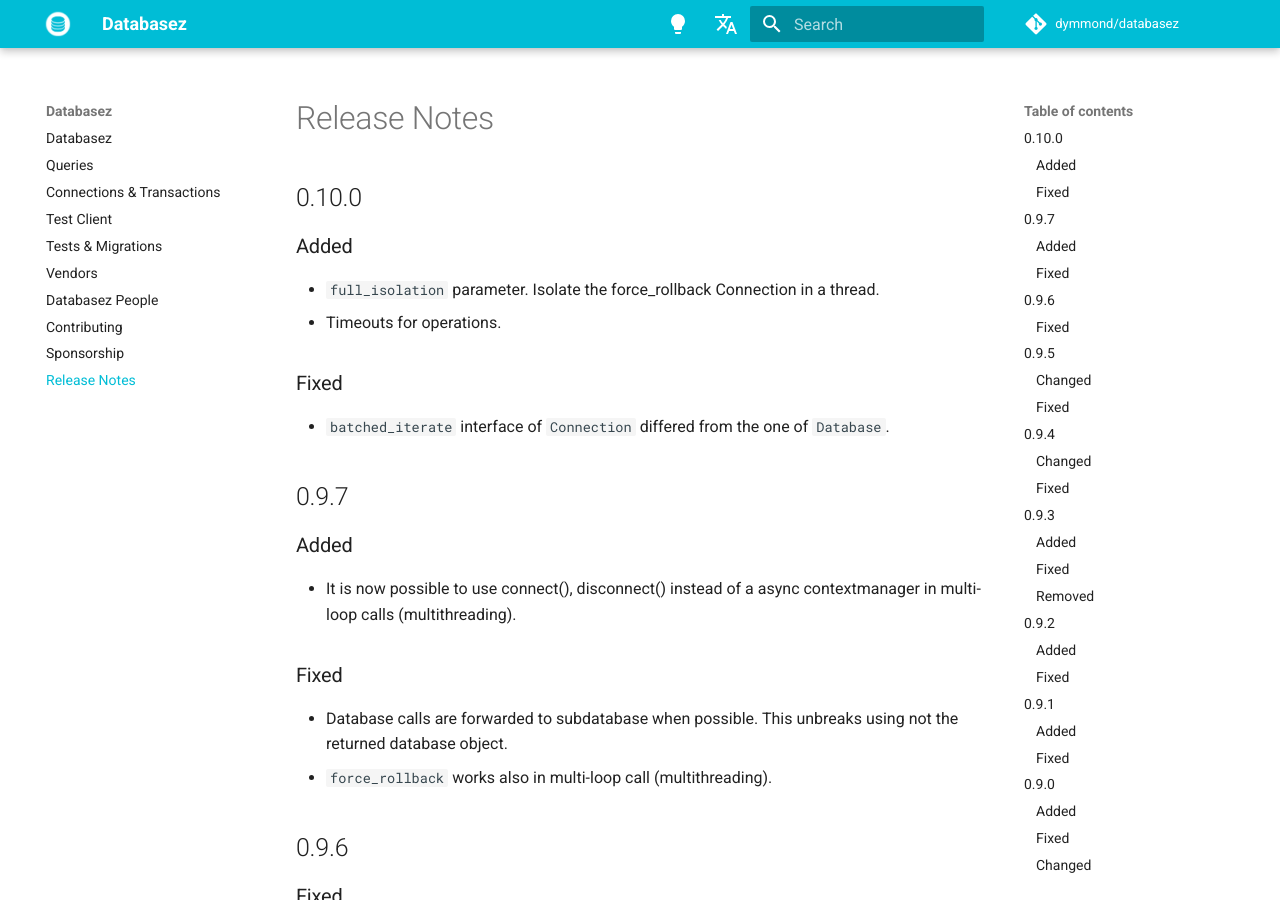
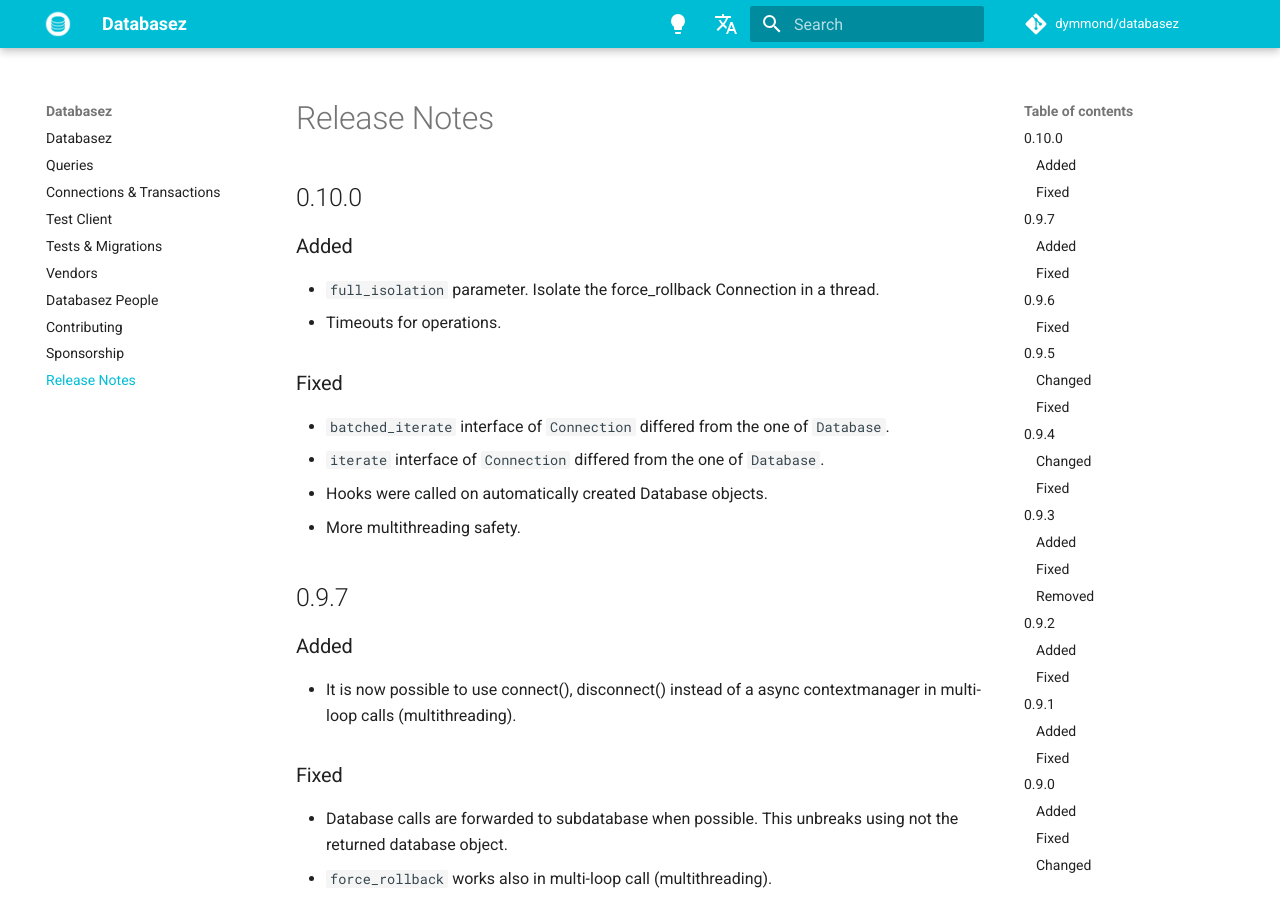
Before and after one commit to dymmond/databasez, an MkDocs documentation site: the page built from docs/release-notes.md, in a window 1280 px wide and 900 px high. Built offline with MkDocs 1.6.1 and Material for MkDocs 9.7.7, drawn with Linux system fonts in a browser that asks for light colours; comment, search, counter and statistics services are not loaded.

Commit message:
update release docs

```diff
--- a/docs/release-notes.md
+++ b/docs/release-notes.md
@@ -12,6 +12,9 @@
 ### Fixed
 
 - `batched_iterate` interface of `Connection` differed from the one of `Database`.
+- `iterate` interface of `Connection` differed from the one of `Database`.
+- Hooks were called on automatically created Database objects.
+- More multithreading safety.
 
 
 ## 0.9.7
```
